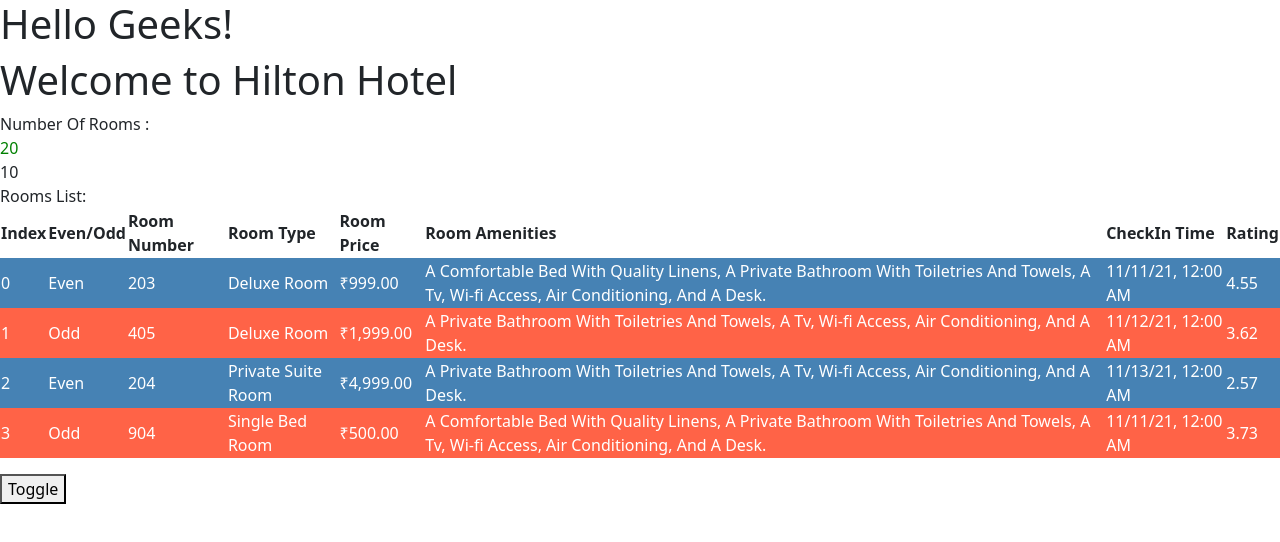
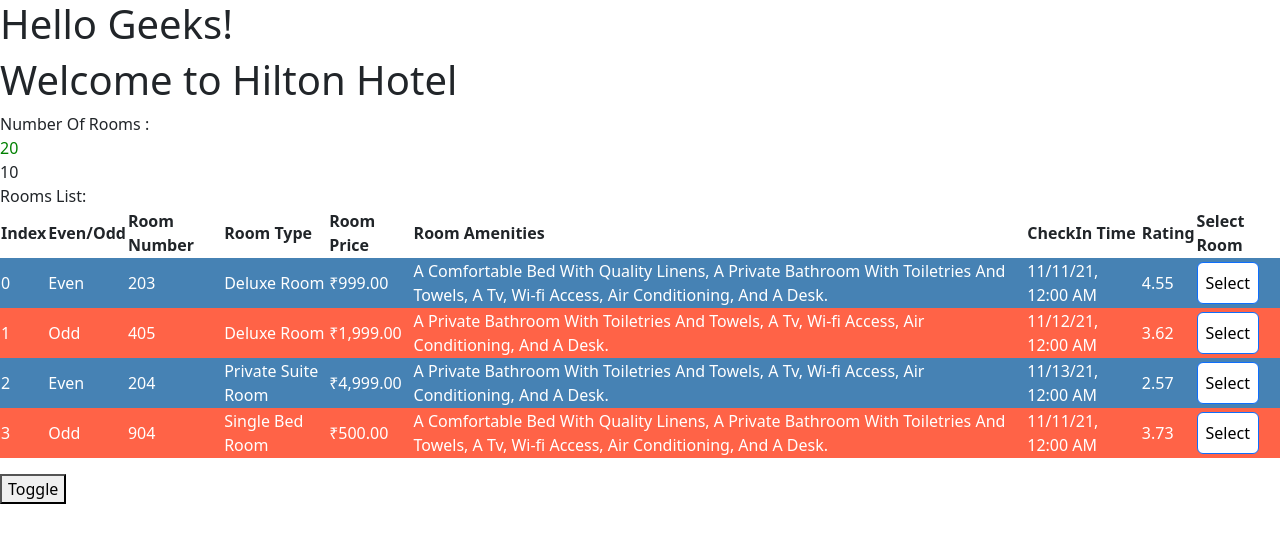
Before and after one commit to lalitsiraswa/learn_angular_by_freeCodeCamp, an Angular app in the folder AngularCourseFreeCodeCamp/hotelinventoryapp/: page / in a window 1280 px wide. Shown: the top 542 px of the page. Built offline with nearby package versions, Linux system fonts and the light colour scheme.

Commit message:
@Output () Component Communication/Interaction

```diff
--- a/AngularCourseFreeCodeCamp/hotelinventoryapp/src/app/rooms/rooms-list/rooms-list.component.html
+++ b/AngularCourseFreeCodeCamp/hotelinventoryapp/src/app/rooms/rooms-list/rooms-list.component.html
@@ -10,6 +10,7 @@
     <th>Room Amenities</th>
     <th>CheckIn Time</th>
     <th>Rating</th>
+    <th>Select Room</th>
   </tr>
   <!-- <tr [ngClass]="{'even': e, 'odd': o}" *ngFor="let room of roomList; let e=even; let o=odd; let i=index"> -->
   <tr
@@ -24,5 +25,11 @@
     <td>{{ room.amenities | titlecase }}</td>
     <td>{{ room.checkinTime | date : "short" }}</td>
     <td>{{ room.rating | number : "1.1-2" }}</td>
+    <td>
+      <!-- Event binding -->
+      <button class="btn btn-primary" type="button" (click)="selectRoom(room)">
+        Select
+      </button>
+    </td>
   </tr>
 </table>
--- a/AngularCourseFreeCodeCamp/hotelinventoryapp/src/app/rooms/rooms-list/rooms-list.component.ts
+++ b/AngularCourseFreeCodeCamp/hotelinventoryapp/src/app/rooms/rooms-list/rooms-list.component.ts
@@ -1,4 +1,4 @@
-import { Component, Input, OnInit } from '@angular/core';
+import { Component, EventEmitter, Input, OnInit, Output } from '@angular/core';
 import { RoomList } from '../rooms';
 
 @Component({
@@ -10,8 +10,13 @@
   // What the below line do @Input(): It will Make 'rooms' as a valid HTML property on 'hinv-rooms-list' HTML element,
   // so we can use property binding and send data from parent to child.
   @Input() rooms: RoomList[] = [];
+  @Output() selectedRoom = new EventEmitter<RoomList>();
 
   constructor() {}
 
   ngOnInit(): void {}
+
+  selectRoom(room: RoomList) {
+    this.selectedRoom.emit(room);
+  }
 }
--- a/AngularCourseFreeCodeCamp/hotelinventoryapp/src/app/rooms/rooms.component.html
+++ b/AngularCourseFreeCodeCamp/hotelinventoryapp/src/app/rooms/rooms.component.html
@@ -18,10 +18,18 @@
 <!-- The ?? operator only considers null and undefined as "nullish" values, allowing other falsy values (like 0 or "") to be returned if they are the left-hand operand. -->
 {{ rooms?.availableRooms ?? "No Rooms" }}
 
+<div *ngIf="selectedRoom">
+  {{ selectedRoom | json }}
+</div>
+
 <!-- Optional chaining (?.) -->
 <div *ngIf="rooms.availableRooms > 0">
   <!-- Property binding -->
-  <hinv-rooms-list [rooms]="roomList"></hinv-rooms-list>
+  <!-- Event binding -->
+  <hinv-rooms-list
+    [rooms]="roomList"
+    (selectedRoom)="selectRoom($event)"
+  ></hinv-rooms-list>
 </div>
 
 <!-- Event Binding Syntax -->
--- a/AngularCourseFreeCodeCamp/hotelinventoryapp/src/app/rooms/rooms.component.ts
+++ b/AngularCourseFreeCodeCamp/hotelinventoryapp/src/app/rooms/rooms.component.ts
@@ -10,6 +10,11 @@
   hotelName = 'Hilton Hotel';
   numberOfRooms = 20;
   hideRooms: boolean = false;
+  // ! (Definite Assignment Assertion)
+  // This is the "definite assignment assertion operator" in TypeScript. It tells the compiler:
+  // "Trust me, I will assign a value to this property before it’s used, even if it doesn't look like it right now."
+  // Normally, TypeScript would complain if you don’t initialize a non-optional field:
+  selectedRoom!: RoomList;
   rooms: Room = {
     totalRooms: 15,
     availableRooms: 10,
@@ -71,4 +76,9 @@
   toggle() {
     this.hideRooms = !this.hideRooms;
   }
+
+  selectRoom(room: RoomList) {
+    console.log(`Selected Room : ${JSON.stringify(room)}`);
+    this.selectedRoom = room;
+  }
 }
```
